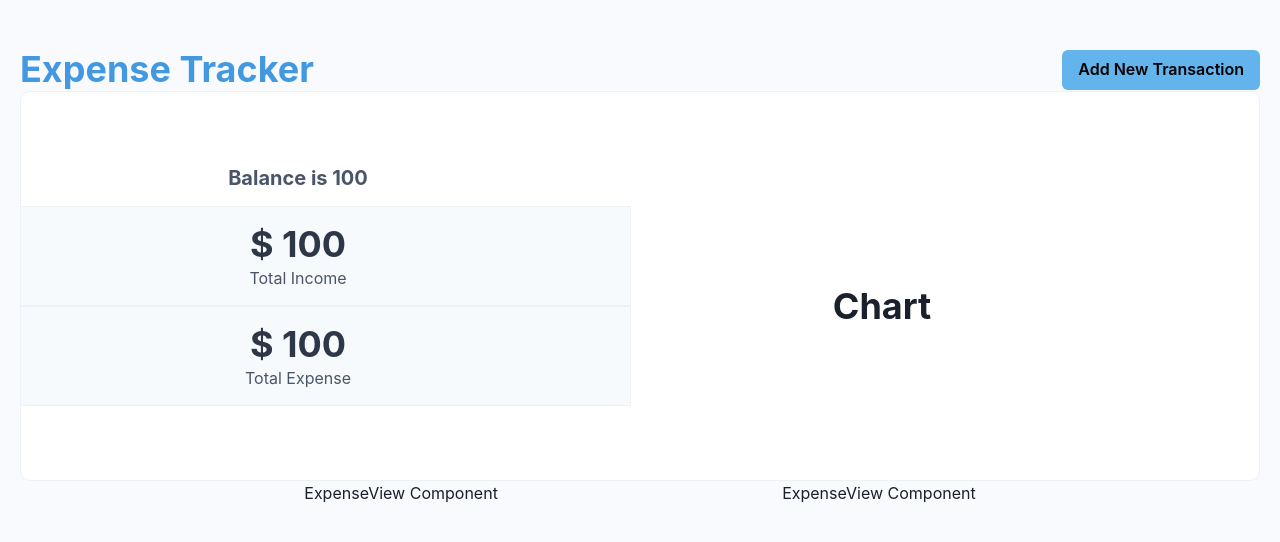
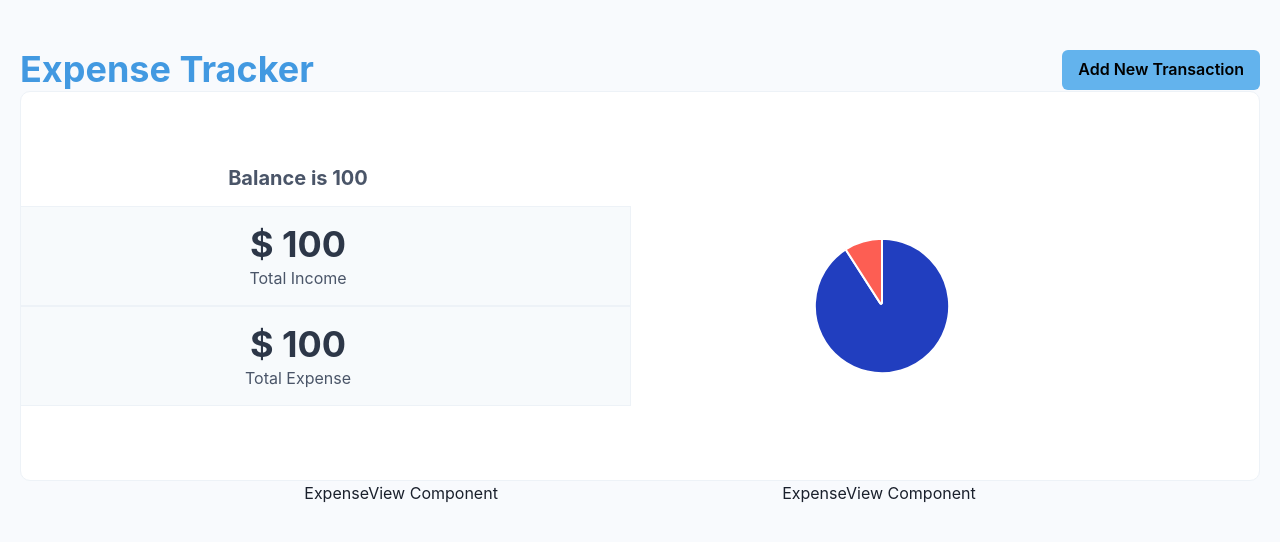
Before and after one commit to tetyanago2023/react-expense-tracker, a React (Create React App) app: page / in a window 1280 px wide. Shown: the top 542 px of the page. Built offline with nearby package versions, Linux system fonts and the light colour scheme.

Commit message:
Summary, TransactionChartSummary were adjusted

```diff
--- a/src/components/chart/index.jsx
+++ b/src/components/chart/index.jsx
@@ -0,0 +1,57 @@
+import Chart from "react-apexcharts";
+
+const options = {
+    labels: ["Income", "Expense"],
+    colors: ["#213ebf","#FD5E53"],
+    chart: {
+        width: "50px",
+    },
+    states: {
+        hover: {
+            filter: {
+                type: "none",
+            },
+        },
+    },
+    legend: {
+        show: false,
+    },
+    dataLabels: {
+        enabled: false,
+    },
+    hover: { mode: null },
+    plotOptions: {
+        donut: {
+            expandOnClick: false,
+            donut: {
+                labels: {
+                    show: false,
+                },
+            },
+        },
+    },
+    fill: {
+        colors: ["#213ebf","#FD5E53"],
+    },
+    tooltip: {
+        enabled: true,
+        theme: "dark",
+        style: {
+            fontSize: "12px",
+            fontFamily: undefined,
+            backgroundColor: "#000000",
+        },
+    },
+};
+
+export default function TransactionChartSummary({expense = 100, income = 100}) {
+    return (
+        <Chart
+            options={options}
+            series={[income, expense]}
+            type="pie"
+            width={"100%"}
+            height={"100%"}
+        />
+    );
+}
--- a/src/components/summary/index.jsx
+++ b/src/components/summary/index.jsx
@@ -1,6 +1,7 @@
 import React from 'react';
 import {Box, Flex, Heading, Text} from "@chakra-ui/react";
 import TransactionForm from "../add-transaction";
+import TransactionChartSummary from "../chart";
 
 const Summary = ({ onClose, isOpen }) => {
     return (
@@ -77,7 +78,9 @@
                     alignItems={"center"}
                     justifyContent={"center"}
                 >
-                  <Heading>Chart</Heading>
+                  <Heading>
+                      <TransactionChartSummary expense={100} income={1000}/>
+                  </Heading>
                 </Box>
                 <TransactionForm onClose={onClose} isOpen={isOpen} />
             </Flex>
```
